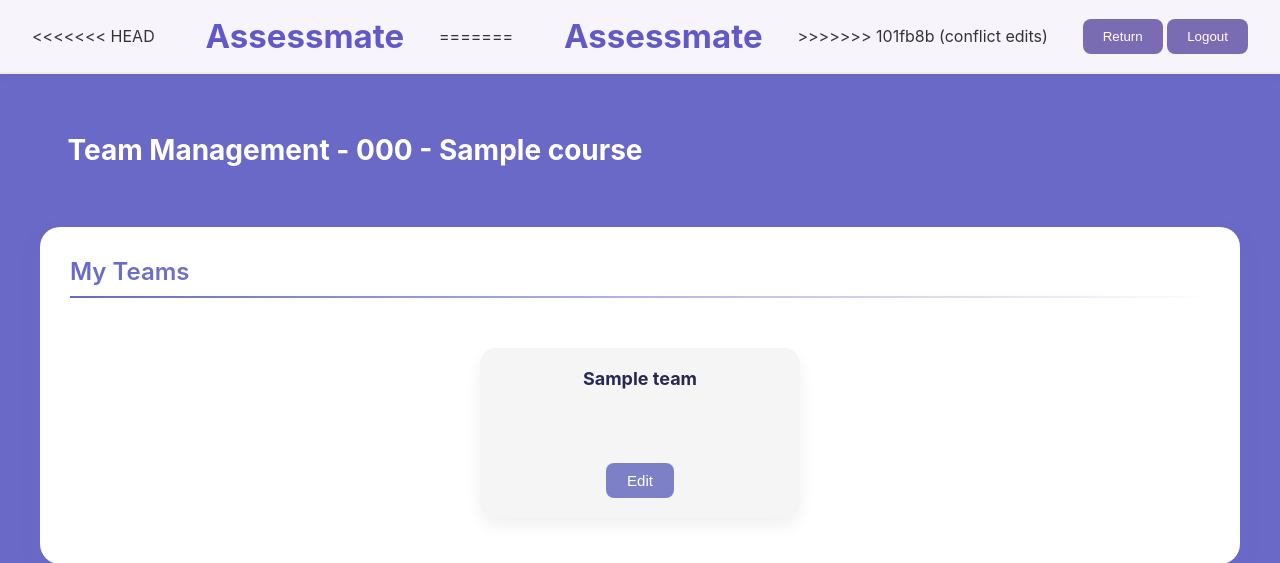
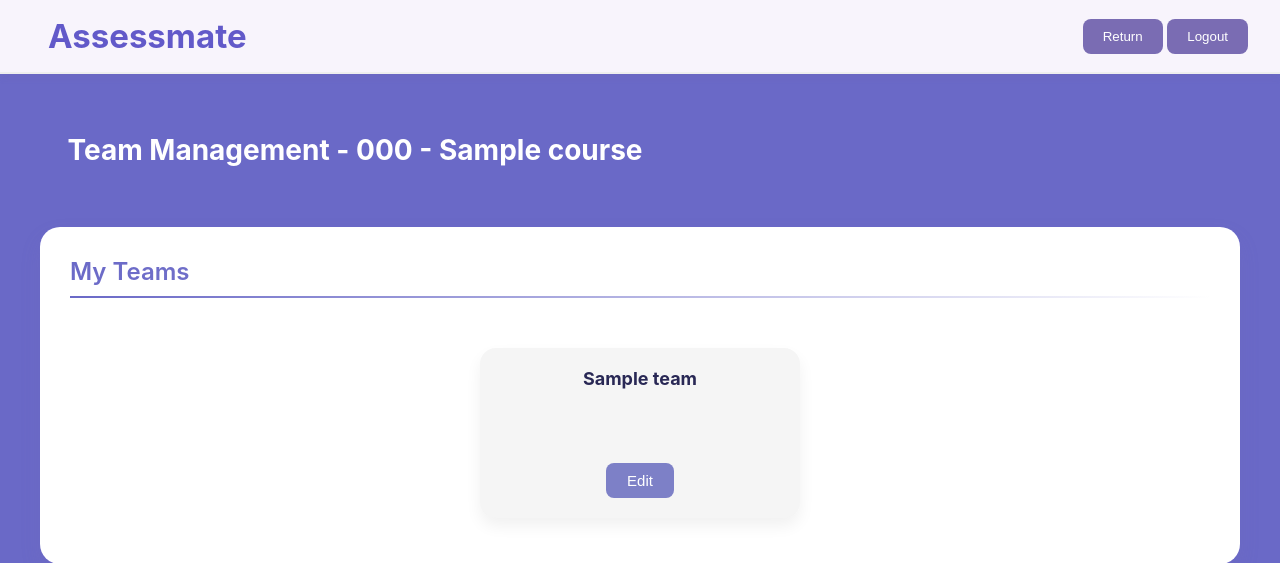
Before and after one commit to YuqiWang1106/assessmate, a Django app: template my_app/templates/teams_dashboard.html in a window 1280 px wide. Shown: the top 563 px of the page. Run offline with Django 5.2, Linux system fonts and the light colour scheme; the template is opened without the code that fills it: values that come from a table or form of the project are taken from there, others are empty; tables that the repository leaves empty hold one stand-in row (values such as "Sample post"); some libraries are stand-ins or nearby versions.

Commit message:
conflict fixes

```diff
--- a/my_app/templates/teams_dashboard.html
+++ b/my_app/templates/teams_dashboard.html
@@ -37,13 +37,8 @@
 
 <body>
   <div class="header">
-<<<<<<< HEAD
-     <!-- Assessmate title -->
-     <a href="{{ user_dashboard_url }}" class="site-title">Assessmate</a>
-=======
     <!-- Assessmate title -->
     <a href="{{ user_dashboard_url }}" class="site-title">Assessmate</a>
->>>>>>> 101fb8b (conflict edits)
     <div class="button-container">
       <button class="back-button" onclick="window.location.href='{% url 'teacher_dashboard' teacher.id %}'">Return</button>
       <button class="logout-button" onclick="window.location.href='/'">Logout</button>
```
